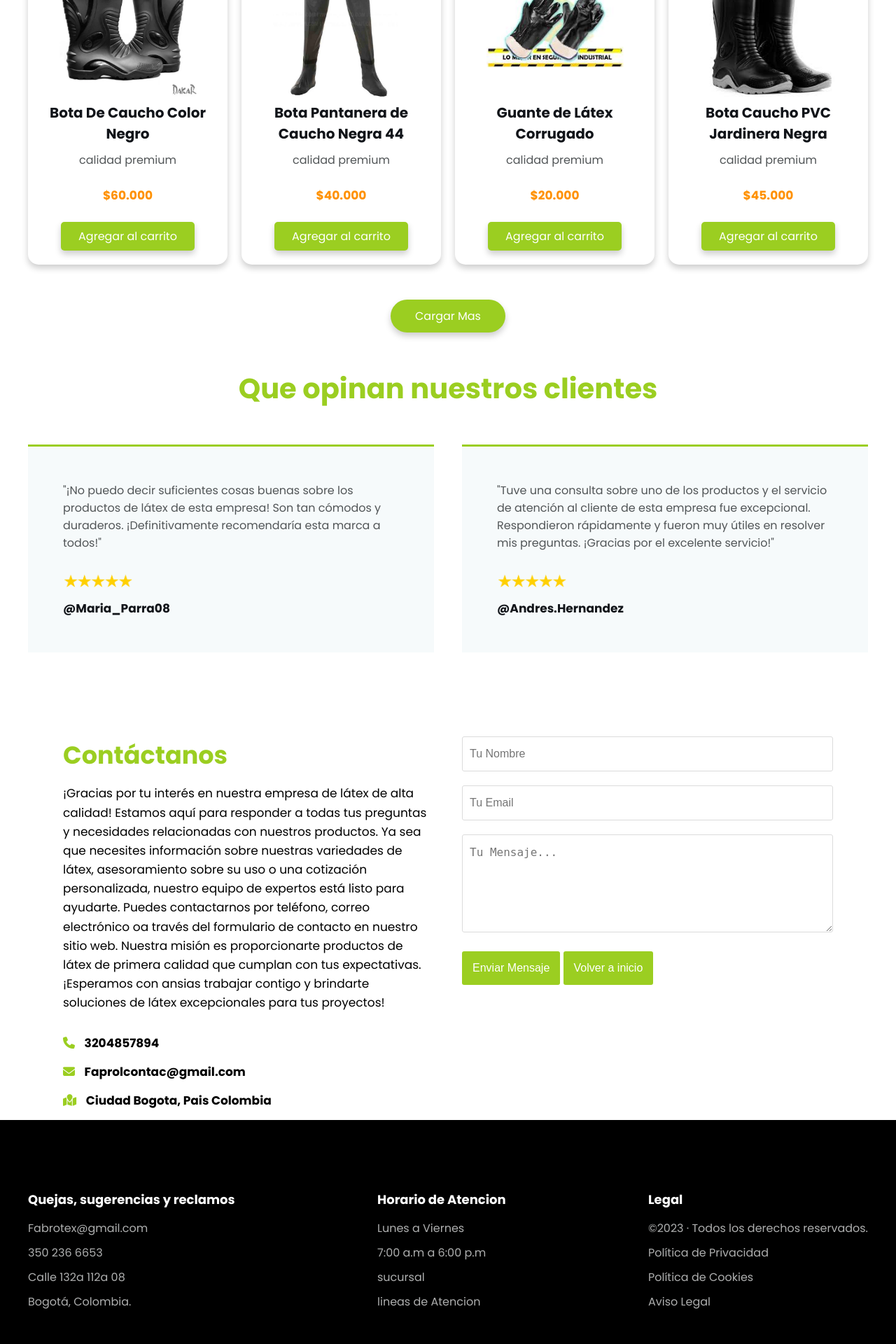
After one commit to Juli2888/ADSO_N_2617510, a PHP site: page /proyecto/indexyalogeado.html in a window 1280 px wide. The commit adds this page. Shown: the part 2400-4320 px from the top of the page at 70% size. Run offline with PHP 8.4, Linux system fonts and the light colour scheme; some libraries are stand-ins or nearby versions.

Commit message:
cargo entregables trimestre cincooo

```diff
--- a/TRIMESTRE 5/No competencia/3. Evidencias de aprendizaje/login_crud/codigo.js
+++ b/TRIMESTRE 5/No competencia/3. Evidencias de aprendizaje/login_crud/codigo.js
@@ -1,6 +1,10 @@
+// Espera a que se envíe el formulario con id 'formLogin'
 $('#formLogin').submit(function(e){
+    // Previene el comportamiento predeterminado del formulario
    e.preventDefault();
+    // Obtiene y elimina los espacios en blanco al inicio y al final del valor del campo 'usuario'
    var usuario = $.trim($("#usuario").val());
+    // Obtiene y elimina los espacios en blanco al inicio y al final del valor del campo 'password'
    var password =$.trim($("#password").val());
 
    if(usuario.length == "" || password == ""){
--- a/TRIMESTRE 5/No competencia/3. Evidencias de aprendizaje/login_crud/dashboard/index.php
+++ b/TRIMESTRE 5/No competencia/3. Evidencias de aprendizaje/login_crud/dashboard/index.php
@@ -1,3 +1,4 @@
+// Incluye la parte superior de la página
 <?php require_once "vistas/parte_superior.php"?>
 
 <!--INICIO del cont principal-->
@@ -7,10 +8,11 @@
 
 
  <?php
+  // Conecta a la base de datos
 include_once 'bd/conexion.php';
 $objeto = new Conexion();
 $conexion = $objeto->Conectar();
-
+// Consulta SQL para obtener los datos de clientes
 $consulta = "SELECT id, nombre, contraseña, direccion,correo,movil FROM clientes";
 $resultado = $conexion->prepare($consulta);
 $resultado->execute();
@@ -44,6 +46,7 @@ $data=$resultado->fetchAll(PDO::FETCH_ASSOC);
                         </thead>
                         <tbody>
                             <?php
+                            // Itera sobre los datos obtenidos y muestra en la tabla
                             foreach($data as $dat) {
                             ?>
                             <tr>
@@ -110,4 +113,5 @@ $data=$resultado->fetchAll(PDO::FETCH_ASSOC);
 
 </div>
 <!--FIN del cont principal-->
+// Incluye la parte inferior de la página
 <?php require_once "vistas/parte_inferior.php"?>
--- /dev/null
+++ b/TRIMESTRE 5/No competencia/3. Evidencias de aprendizaje/login_crud/proyecto/indexyalogeado.html
@@ -0,0 +1,347 @@
+<!DOCTYPE html>
+<html lang="es">
+<head>
+    <meta charset="UTF-8">
+    <meta name="viewport" content="width=device-width, initial-scale=1.0">
+    <title>Index</title>
+    <link rel="stylesheet" href="styles/styles.css">
+    <link href="https: //fonts.googleapis.com/css2? family= Fjalla+One & family= Oswald:wght@400;500;600;700 & family= Poppins:wght@400;500;600;700;800 & display=swap" rel="hoja de estilo">
+    <script src="https://kit.fontawesome.com/eb496ab1a0.js"></script>
+</head>
+<body>
+    <header class="header">
+        <div class="menu"> <!-- Menu -->
+             <a href="#" class="logo"></a>
+            <input type="checkbox" id="menu">
+            <label for="menu">
+                <img src="img/fapro_cf.png" class="menu-icono" alt="menu">
+            </label>
+
+            <nav class="navbar">
+                <ul>
+                    <li><a href="#inico">Aqui ya se habilitaran las opciones de perfil factura, metodos de pago, carrito funcional, cerrar sesion y otras opciones </a></li>
+
+
+                </ul>
+            </nav>
+            <div >
+                <ul class="bris">
+                    <li class="btn-0" ><a class="link" href="../proyecto/login/registrar.php">Registrate </a></li>
+                    <li class="btn-0" ><a class="link" href="./login/loginvista.html">Iniciar sesion </a></li>
+                    <li class="btn-0" ><a class=""link" href="/login_crud/index.php">Administrador </a></li>
+                </ul>
+            </div>
+            <div>
+                <ul>
+                    <li class="submenu">
+                        <img id="img-carrito" src="img/carrito.svg" alt="car">
+                        <div id="carrito">
+                            <table id="lista-carrito">
+                                <thead>
+                                    <tr>
+                                        <th>Imagen</th>
+                                        <th>Nombre</th>
+                                        <th>Precio</th>
+                                    </tr>
+                                </thead>
+                                <tbody></tbody>
+                            </table>
+                            <a href="#" id="vaciar-carrito" class="btn-3">Vaciar carrito</a>
+                        </div>
+                    </li>
+                </ul>
+            </div>
+        </div>
+        <div class="header-content container" id="inicio"> <!-- Contenido del header -->
+            <div class="header-txt">
+                <span>Bienvenido a nuestra tienda</span>
+                <h1>Ofertas especiales</h1>
+                <p>¡Bienvenido a Fabrotex! Nos complace que hayas elegido explorar nuestra gama de productos de látex. Descubre la comodidad, la calidad y la innovación que ofrecemos!</p>
+                <div class="butons">
+                    <a href="#" class="btn-1">Informacion</a>
+                    <a href="#" class="btn-1">leer mas</a>
+                </div>
+            </div>
+        </div>
+        <div class="header-img">
+           <!--   <img src="img/fa22.png" alt="">-->
+        </div>
+    </header>
+
+    <section class="oferts container" id="quienessomos"><!-- seccion de ofertas -->
+
+        <h1>Quienes Somos</h1>
+
+        <div class="somos">
+
+            <img class="img100" src="img/100.jpg" alt="100">
+            <p class="text-justify">Todos nuestros productos son hechos en Colombia. Tanto nuestros cultivos de caucho, como nuestras plantas de beneficio y de producción se encuentran en el llano Colombiano.</p><br>
+            <img src="img/eco.jpg" alt="eco">
+            <p class="text-justify">Lorem ipsum dolor sit amet consectetur adipisicing elit. Minima, ab excepturi ducimus laudantium neque aut sunt non debitis deleniti esse. Voluptatem, fugiat accusamus.Proantéx S.A.S es una compañía con más de 25 años de trayectoria, orientada a la producción, comercialización, investigación, desarrollo y asesoría en el área del látex y cauc </p><br>
+
+
+
+        </div>
+
+        <div class="ofert-1 b1">
+            <div class="ofert-txt">
+                <p class="text-justify1">Proantéx S.A.S es una compañía con más de 25 años de trayectoria, orientada a la producción, comercialización, investigación, desarrollo y asesoría en el área del látex y caucho natural. Cuenta con productos de látex natural. Su sede administrativa está ubicada en Bogotá y su planta de producción está ubicada en Puerto López, Meta. Proantéx cumple con los más altos estándares de calidad y eficiencia.
+                    Proantéx S.A.S es una compañía con más de 25 años de trayectoria, orientada a la producción, comercialización, investigación, desarrollo y asesoría en el área del látex y cauc
+
+                </p>
+                <a href="#"></a>
+
+            <!--  </div>
+            <div class="ofert-img">
+                <img src="img/guantes-removebg-preview.png" alt="">
+           </div>
+        </div>-->
+
+        <div class="ofert-1 b2">
+            <img class="img1" src="img/img1.jpg" alt="">
+           <!-- <div class="ofert-txt">
+
+            </div>
+             <div class="ofert-img">
+                <img src="img/botassin-removebg-preview.png" alt="">
+           </div> -->
+        </div>
+
+
+        <div class="ofert-1 b3">
+            <div class="ofert-txt">
+                <p class="text-justify">Proantéx S.A.S es una compañía con más de 25 años de trayectoria, orientada a la producción, comercialización, investigación, desarrollo y asesoría en el área del látex y caucho natural. Cuenta con productos de látex natural. Su sede administrativa está ubicada en Bogotá y su planta de producción está ubicada en Puerto López, Meta. Proantéx cumple con los más altos estándares de calidad y eficiencia.
+            </div>
+
+             <div class="ofert-img">
+                <img class="eco2" src="img/eco2.jpg" alt="">
+           </div>
+        </div>
+
+
+    </section>
+
+
+    <main class="products container" id="productos"><!-- Productos -->
+
+        <h2>Productos</h2>
+
+        <div class="box-container" id="lista-1"><!-- contenedor que tiene los productos -->
+
+            <div class="box">
+                <img src="img/guantestalla9.webp" alt="">
+                <div class="product-txt">
+                    <h3>Guante Nylon Recubrierto Latex</h3>
+                    <p>calidad premium</p>
+                    <p class="precio">$30.000</p>
+                    <a href="#" class="agregar-carrito btn-3" data-id="1">Agregar al carrito</a>
+                </div>
+            </div>
+
+            <div class="box">
+                <img src="img/guantesp.jpg" alt="">
+                <div class="product-txt">
+                    <h3> Guantes de látex de goma resistentes al agua</h3>
+                    <p class="precio">$25.000</p>
+                    <p>calidad premium</p>
+                    <a href="#" class="agregar-carrito btn-3" data-id="2">Agregar al carrito</a>
+                </div>
+            </div>
+
+            <div class="box">
+                <img src="img/guantestalla12.webp" alt="">
+                <div class="product-txt">
+                    <h3>Guantes de látex de espuma Sealey </h3>
+                    <p>calidad premium</p>
+                    <p class="precio">$35.000</p>
+                    <a href="#" class="agregar-carrito btn-3" data-id="3">Agregar al carrito</a>
+                </div>
+            </div>
+
+            <div class="box">
+                <img src="img/botasalta.webp" alt="">
+                <div class="product-txt">
+                    <h3>Bota Lluvia Motera Idecal de Caucho Color Negro</h3>
+                    <p>calidad premium</p>
+                    <p class="precio">$50.000</p>
+                    <a href="#" class="agregar-carrito btn-3" data-id="4">Agregar al carrito</a>
+                </div>
+            </div>
+
+            <div class="box">
+                <img src="img/botaspro.webp" alt="">
+                <div class="product-txt">
+                    <h3>Bota De Caucho Color Negro </h3>
+                    <p>calidad premium</p>
+                    <p class="precio">$60.000</p>
+                    <a href="#" class="agregar-carrito btn-3" data-id="5">Agregar al carrito</a>
+                </div>
+            </div>
+
+            <div class="box">
+                <img src="img/botasextra.webp" alt="">
+                <div class="product-txt">
+                    <h3>Bota Pantanera de Caucho Negra 44</h3>
+                    <p>calidad premium</p>
+                    <p class="precio">$40.000</p>
+                    <a href="#" class="agregar-carrito btn-3" data-id="6">Agregar al carrito</a>
+                </div>
+            </div>
+
+            <div class="box">
+                <img src="img/guate3.jpg" alt="">
+                <div class="product-txt">
+                    <h3>Guante de Látex Corrugado </h3>
+                    <p>calidad premium</p>
+                    <p class="precio">$20.000</p>
+                    <a href="#" class="agregar-carrito btn-3" data-id="7">Agregar al carrito</a>
+                </div>
+            </div>
+
+            <div class="box">
+                <img src="img/botas.jpg" alt="">
+                <div class="product-txt">
+                    <h3>Bota Caucho PVC Jardinera Negra</h3>
+                    <p>calidad premium</p>
+                    <p class="precio">$45.000</p>
+                    <a href="#" class="agregar-carrito btn-3" data-id="8">Agregar al carrito</a>
+                </div>
+            </div>
+
+            <div class="box">
+                <img src="img/guantestalla9.webp" alt="">
+                <div class="product-txt">
+                    <h3>elisyum</h3>
+                    <p>calidad premium</p>
+                    <p class="precio">$30.000</p>
+                    <a href="#" class="agregar-carrito btn-3" data-id="9">Agregar al carrito</a>
+                </div>
+            </div>
+
+            <div class="box">
+                <img src="img/guantestalla9.webp" alt="">
+                <div class="product-txt">
+                    <h3>elisyum</h3>
+                    <p>calidad premium</p>
+                    <p class="precio">$30.000</p>
+                    <a href="#" class="agregar-carrito btn-3" data-id="10">Agregar al carrito</a>
+                </div>
+            </div>
+
+            <div class="box">
+                <img src="img/guantestalla9.webp" alt="">
+                <div class="product-txt">
+                    <h3>elisyum</h3>
+                    <p>calidad premium</p>
+                    <p class="precio">$30.000</p>
+                    <a href="#" class="agregar-carrito btn-3" data-id="11">Agregar al carrito</a>
+                </div>
+            </div>
+
+            <div class="box">
+                <img src="img/guantestalla9.webp" alt="">
+                <div class="product-txt">
+                    <h3>elisyum</h3>
+                    <p>calidad premium</p>
+                    <p class="precio">$30.000</p>
+                    <a href="#" class="agregar-carrito btn-3" data-id="12">Agregar al carrito</a>
+                </div>
+            </div>
+
+        </div>
+
+        <div class="btn-2" id="load-more"><!-- Cargar mas -->
+            Cargar Mas
+        </div>
+
+    </main>
+
+    <section class="testimonial container">
+
+
+
+        <h2>Que opinan nuestros clientes</h2>
+
+        <div class="testimonial-content">
+
+            <div class="testimonial-1">
+                <p>
+                    "¡No puedo decir suficientes cosas buenas sobre los productos de látex de esta empresa! Son tan cómodos y duraderos. ¡Definitivamente recomendaría esta marca a todos!"
+
+
+                </p>
+                <img src="img/starts.png" alt="">
+                <h4>@Maria_Parra08</h4>
+            </div>
+
+            <div class="testimonial-1">
+                <p>
+                    "Tuve una consulta sobre uno de los productos y el servicio de atención al cliente de esta empresa fue excepcional. Respondieron rápidamente y fueron muy útiles en resolver mis preguntas. ¡Gracias por el excelente servicio!"
+                </p>
+                <img src="img/starts.png" alt="">
+                <h4>@Andres.Hernandez</h4>
+            </div>
+
+        </div>
+
+    </section>
+    <div class="container-form" id="contactenos">
+        <div class="info-form">
+            <h2>Contáctanos</h2>
+            <p>¡Gracias por tu interés en nuestra empresa de látex de alta calidad! Estamos aquí para responder a todas tus preguntas y necesidades relacionadas con nuestros productos. Ya sea que necesites información sobre nuestras variedades de látex, asesoramiento sobre su uso o una cotización personalizada, nuestro equipo de expertos está listo para ayudarte. Puedes contactarnos por teléfono, correo electrónico oa través del formulario de contacto en nuestro sitio web. Nuestra misión es proporcionarte productos de látex de primera calidad que cumplan con tus expectativas. ¡Esperamos con ansias trabajar contigo y brindarte soluciones de látex excepcionales para tus proyectos!</p>
+            <a href="#"><i class="fa fa-phone"></i> 3204857894</a>
+            <a href="#"><i class="fa fa-envelope"></i> Faprolcontac@gmail.com</a>
+            <a href="#"><i class="fa fa-map-marked"></i> Ciudad Bogota, Pais Colombia</a>
+        </div>
+        <form action="#" autocomplete="off">
+            <input type="text" name="nombre" placeholder="Tu Nombre" class="campo">
+            <input type="emal" name="email" placeholder="Tu Email" class="campo">
+            <textarea name="mensaje" placeholder="Tu Mensaje..."></textarea>
+            <input type="submit" name="enviar" value="Enviar Mensaje" class="btn-enviar">
+            <input type="submit" name="enviar" value="Volver a inicio" class="btn-enviar">
+
+        </form>
+
+    </div>
+
+    <footer class="footer">
+
+        <div class="footer-content container">
+
+              <div class="link">
+                <h3>Quejas, sugerencias y reclamos</h3>
+                <ul>
+                    <li><a href="#">Fabrotex@gmail.com</a></li>
+                    <li><a href="#">350 236 6653</a></li>
+                    <li><a href="#">Calle 132a 112a 08</a></li>
+                    <li><a href="#">Bogotá, Colombia.</a></li>
+                </ul>
+            </div>
+
+            <div class="link">
+                <h3>Horario de Atencion</h3>
+                <ul>
+                    <li><a href="#">Lunes a Viernes</a></li>
+                    <li><a href="#">7:00 a.m a 6:00 p.m</a></li>
+                    <li><a href="#">sucursal</a></li>
+                    <li><a href="#">lineas de Atencion</a></li>
+                </ul>
+            </div>
+            <div class="link">
+                <h3>Legal</h3>
+                <ul>
+                    <li><a href="#">©2023 · Todos los derechos reservados.</a></li>
+                    <li><a href="#">Política de Privacidad</a></li>
+                    <li><a href="#">Política de Cookies</a></li>
+                    <li><a href="#">Aviso Legal</a></li>
+                </ul>
+            </div>
+
+        </div>
+
+    </footer>
+
+    <script src="script.js"></script>
+
+</body>
+</html>
```
Also changed, not shown: TRIMESTRE 5/No competencia/3. Evidencias de aprendizaje/login_crud/dashboard/bd/conexion.php (+6 -2 lines), TRIMESTRE 5/No competencia/3. Evidencias de aprendizaje/login_crud/dashboard/bd/crud.php (+9 -5 lines), TRIMESTRE 5/No competencia/3. Evidencias de aprendizaje/login_crud/index.php (+14 -7 lines), TRIMESTRE 5/No competencia/3. Evidencias de aprendizaje/login_crud/proyecto/login/conexion.php (+6 -6 lines), TRIMESTRE 5/No competencia/3. Evidencias de aprendizaje/login_crud/proyecto/login/loginvista.html (+7 -16 lines), TRIMESTRE 5/No competencia/3. Evidencias de aprendizaje/login_crud/proyecto/login/loginvista.php (added, +50 -0 lines), TRIMESTRE 5/No competencia/3. Evidencias de aprendizaje/login_crud/proyecto/login/registrar.php (+9 -6 lines), TRIMESTRE 5/No competencia/3. Evidencias de aprendizaje/login_crud/vistas/pag_inicio.php (+8 -3 lines).
